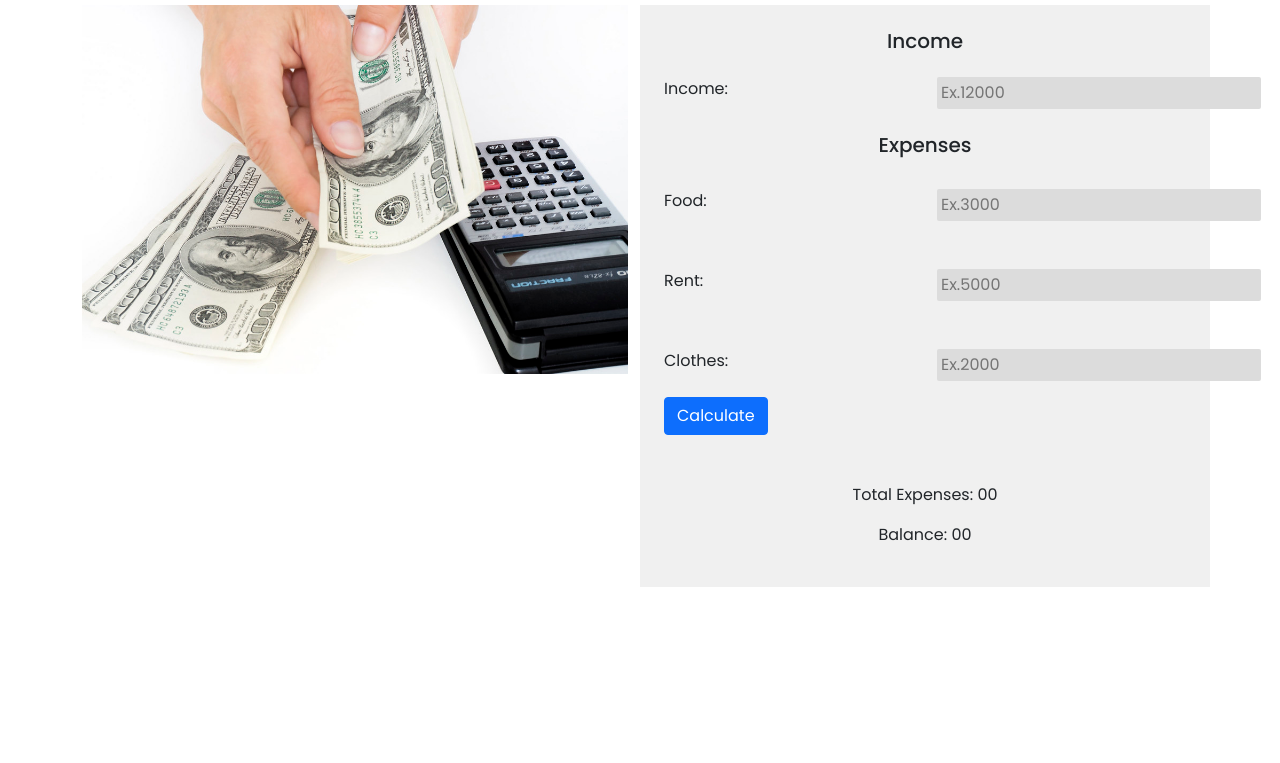
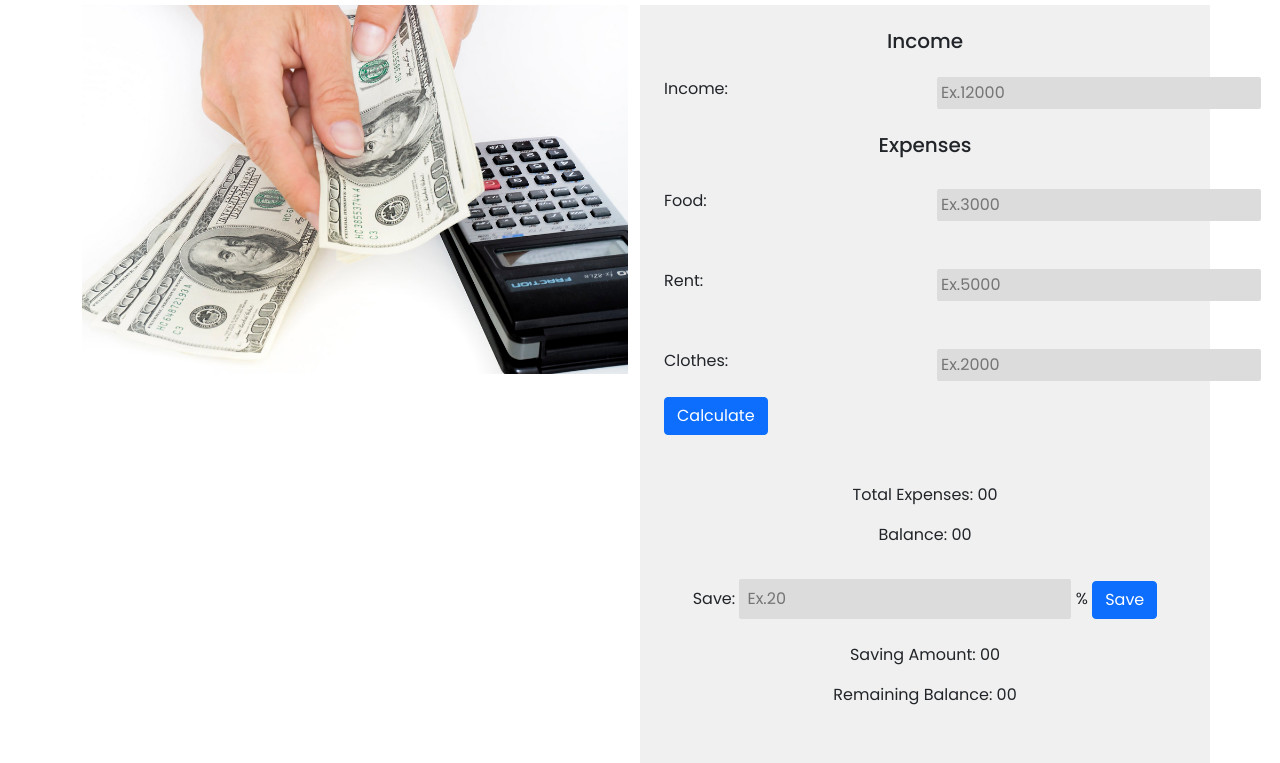
Before and after one commit to iqbalhossainraju/money-master, a plain HTML site: page index.html in a window 1280 px wide. Shown: the part 147-910 px from the top of the page. Before the commit the page ends 800 px from the top, so only its background shows below. Drawn offline with nearby package versions, Linux system fonts and the light colour scheme.

Commit message:
code added

```diff
--- a/index.html
+++ b/index.html
@@ -48,7 +48,7 @@
                   class="p-1"
                   type="text"
                   placeholder="Ex.12000"
-                  required
+                  required;
                 />
               </div>
             </div>
@@ -65,7 +65,7 @@
                   class="p-1"
                   type="text"
                   placeholder="Ex.3000"
-                  required
+                  required;
                 />
               </div>
             </div>
@@ -80,7 +80,7 @@
                   class="p-1"
                   type="text"
                   placeholder="Ex.5000"
-                  required
+                  required;
                 />
               </div>
             </div>
@@ -95,14 +95,14 @@
                   class="p-1"
                   type="text"
                   placeholder="Ex.2000"
-                  required
+                  required;
                 />
               </div>
             </div>
 
             <!-- Calculation Button -->
             <button
-              id="calculation-btn"
+              onclick="calculate()"
               class="btn btn-primary text-center mt-3"
             >
               Calculate
@@ -121,6 +121,38 @@
                 <span id="total-balance">00</span>
               </p>
             </div>
+
+            <!-- Saving Update Area Start-->
+            <div class="text-center py-3">
+              <div>
+                <span>Save:</span>
+                <input
+                  id="savings-input"
+                  class="p-2"
+                  type="text"
+                  placeholder="Ex.20"
+                />
+                %
+                <button onclick="savings()" class="btn btn-primary">
+                  Save
+                </button>
+              </div>
+
+              <!-- Update Svings -->
+              <div class="mt-4">
+                <p>
+                  Saving Amount:
+                  <span id="savings-amount">00</span>
+                </p>
+                <!-- Total Balance -->
+                <p>
+                  Remaining Balance:
+                  <span id="remaining-balance">00</span>
+                </p>
+              </div>
+              <!-- Update Svings -->
+            </div>
+            <!-- Saving Update Area End-->
           </div>
           <!-- cash counting area end-->
         </div>
--- a/js/app.js
+++ b/js/app.js
@@ -1,4 +1,4 @@
-document.getElementById('calculation-btn').addEventListener('click', function() {
+function calculate() {
     const totalIncome = document.getElementById('total-income');
     const income = parseFloat(totalIncome.value);
     // console.log(typeof income);
@@ -15,6 +15,13 @@ document.getElementById('calculation-btn').addEventListener('click', function()
     const clothes = parseFloat(expenseForClothes.value);
     // console.log(typeof clothes);
 
+    if(isNaN(income) || isNaN(food) ||isNaN(rent) ||isNaN(clothes)){
+        alert("Please enter only number value");
+        }
+        if(income < 0 || food < 0 || rent < 0 || clothes < 0) {
+            alert("Please enter possitive value");
+        }
+        if (income > 0 && typeof income != 'string'){
     // // Update to total expenses
     const totalExpenses = document.getElementById('total-expenses');
     totalExpenses.innerText = food + rent + clothes;
@@ -24,4 +31,26 @@ document.getElementById('calculation-btn').addEventListener('click', function()
     const totalBalance = document.getElementById('total-balance');
     totalBalance.innerText = income - totalExpenses.innerText;
     // console.log(totalBalance.innerText);
-})
+        }
+
+}
+
+function savings() {
+    const savingsInput = document.getElementById('savings-input');
+    let savings = savingsInput.value;
+    savings = parseInt(savingsInput.value);
+
+    let savingsAmount = document.getElementById('savings-amount');
+
+    const totalIncome = document.getElementById('total-income');
+    const income = parseFloat(totalIncome.value);
+
+    const totalBalance = document.getElementById('total-balance');
+
+    let calculation = savings / 100 * income;
+    savingsAmount.innerText = calculation;
+
+    const remainingBalance = document.getElementById('remaining-balance');
+    let remainingValue = totalBalance.innerText - savingsAmount.innerText;
+    remainingBalance.innerText =remainingValue;
+}
```
